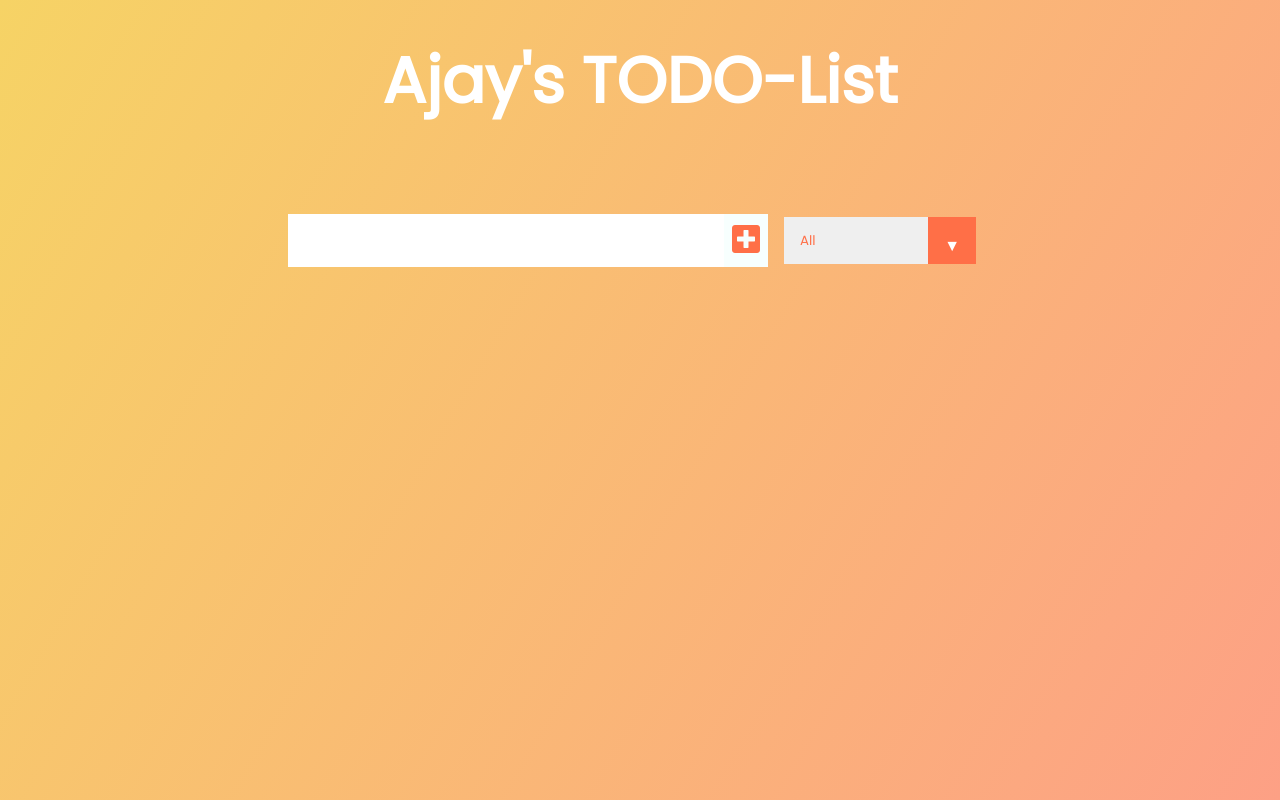
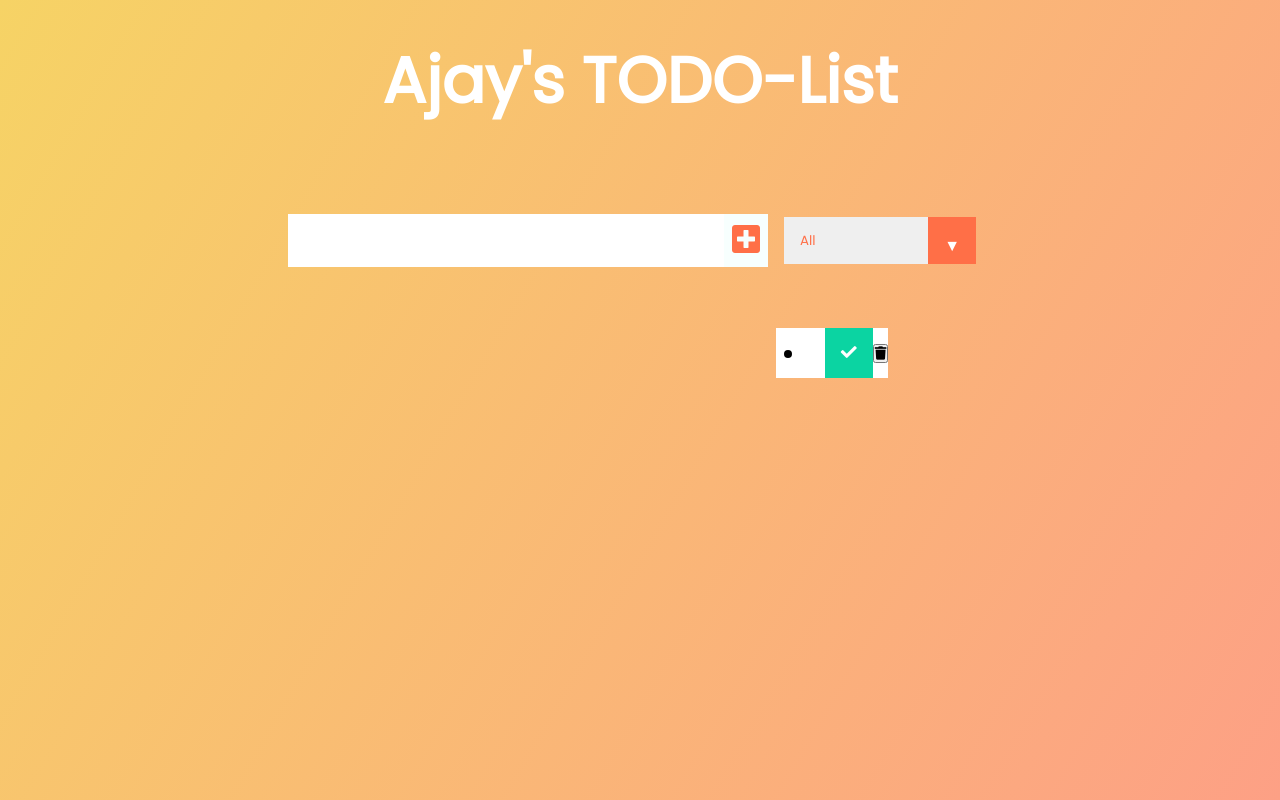
Before and after one commit to ajay158/Todo-List, a React (Create React App) app: page / in a window 1280 px wide. Built offline with nearby package versions, Linux system fonts and the light colour scheme.

Commit message:
Todo-List

```diff
--- a/src/App.js
+++ b/src/App.js
@@ -5,15 +5,15 @@ import TodoList from './Components/TodoList'
 
 
 function App() {
-  const [inputText, setInputText] = useState(" ");
-  const [todo, setTodo] = useState([]);
+  const [inputText, setInputText] = useState(" ");  //setInputText is a function that update the inputText.
+  const [todo, setTodo] = useState([]);  // setTodo is a function that update the todo.
   return (
     <div className="App">
       <header>
         <h1>Ajay's TODO-List </h1>
       </header>
-      <Form inputText={inputText}todo={todo} setTodo={setTodo} setInputText={setInputText}/>
-      <TodoList />
+      <Form inputText={inputText} todo={todo} setTodo={setTodo} setInputText={setInputText} />
+      <TodoList todo={todo} />
     </div>
   );
 }
--- a/src/Components/Form.js
+++ b/src/Components/Form.js
@@ -1,21 +1,23 @@
 import React from 'react'
 
-function Form({setInputText, todo, setTodo, inputText}) {
-    const inputTextHandler = (e) =>{
-        console.log(e.target.value);
-        setInputText(e.target.value)
+function Form({ setInputText, todo, setTodo, inputText }) {
+    const inputTextHandler = (e) => {
+        console.log(e.target.value);  // we use this because all the changes are seen when user click in that input.
+        setInputText(e.target.value)  // we use this because all the changes are seen where user click on submit button.
     }
 
-    const submitTodoHandler = (e) =>{
+    const submitTodoHandler = (e) => {
         e.preventDefault();
         setTodo([
-            ...todo, {inputText, inputText, completed: false, id: Math.random() *  1000},
-            ])
+            ...todo, { text: inputText, completed: false, id: Math.random() * 1000 },
+        ])  // ()...todo) mean that if i had  todo already in list just pass it.
+        setInputText("");
     }
+
 
 return (
     <form>
-            <input onChange={inputTextHandler} type="text" className="todo-input" />
+        <input value={inputText} onChange={inputTextHandler} type="text" className="todo-input" />
         <button onClick={submitTodoHandler} className="todo-button" type="submit">
             <i className="fas fa-plus-square"></i>
         </button>
--- /dev/null
+++ b/src/Components/Todo.js
@@ -0,0 +1,13 @@
+import React from 'react'
+
+function Todo({text}) {
+  return (
+    <div className="todo">
+        <li className='todo-item'>{text}</li>
+        <button className='complete-btn'><i className='fas fa-check'></i></button>
+        <button className='trash-btn-btn'><i className='fas fa-trash' ></i></button>
+    </div>
+  )
+}
+
+export default Todo
--- a/src/Components/TodoList.js
+++ b/src/Components/TodoList.js
@@ -1,9 +1,15 @@
 import React from 'react'
+import Todo from './Todo'
 
-function TodoList() {
+function TodoList({todo}) {
     return (
         <div className='todo-container'>
-            <ul className='todo-list'></ul>
+            <ul className='todo-list'>
+                {todo.map(todo => (
+                    <Todo key={todo.id} text={todo.text}/>
+                ))}
+            </ul>
+            <Todo />
         </div>
     )
 }
```
Lines whose indentation alone changed are shown as unchanged.
